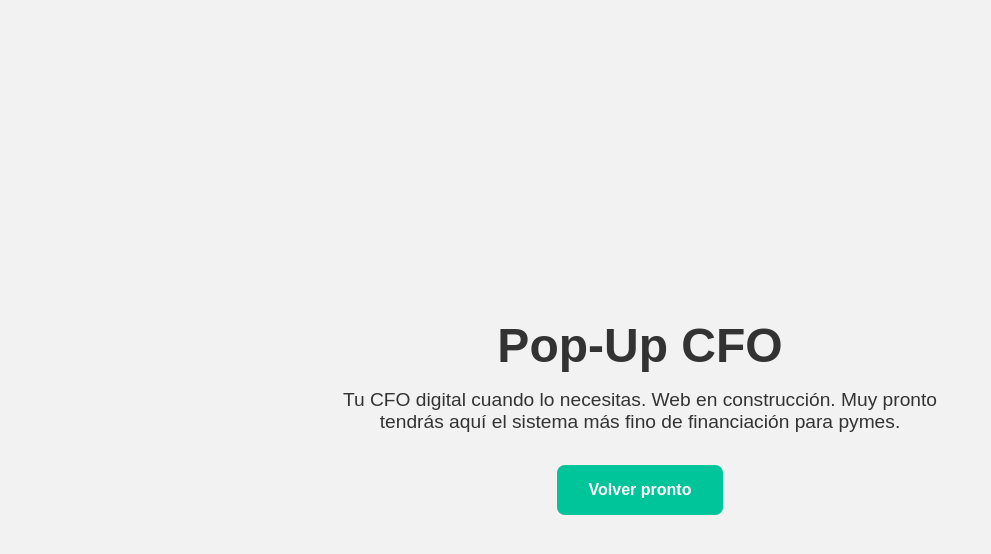
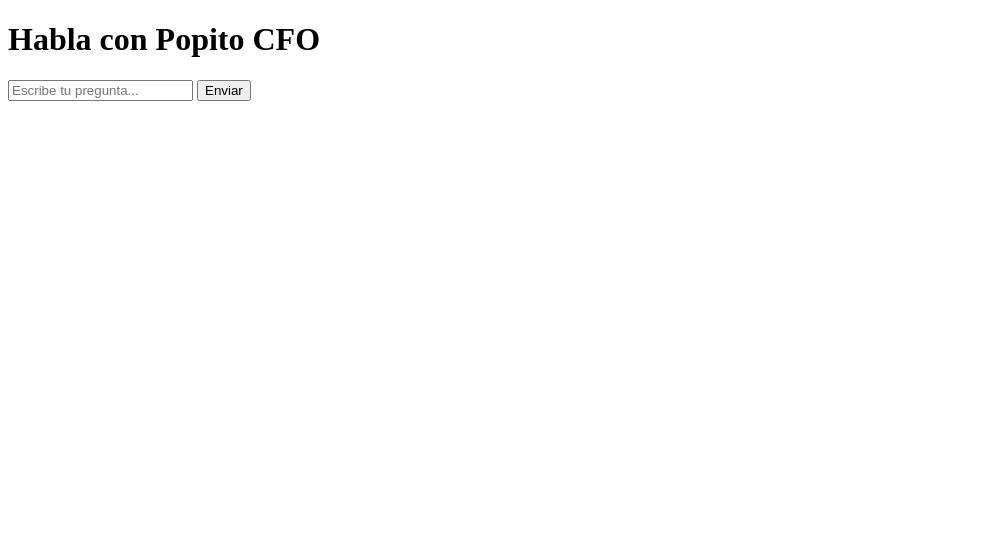
Before and after one commit to PopUpCFO/popupcfo-site, a plain HTML site: page index.html in a window 1280 px wide. Shown: the whole page, without its empty margins (0-991 px from the left). Drawn offline with Linux system fonts and the light colour scheme.

Commit message:
index.html

```diff
--- a/index.html
+++ b/index.html
@@ -2,53 +2,34 @@
 <html lang="es">
 <head>
   <meta charset="UTF-8">
-  <meta name="viewport" content="width=device-width, initial-scale=1.0">
   <title>Pop-Up CFO</title>
-  <style>
-    body {
-      font-family: 'Arial', sans-serif;
-      background-color: #f2f2f2;
-      margin: 0;
-      padding: 0;
-      display: flex;
-      flex-direction: column;
-      align-items: center;
-      justify-content: center;
-      height: 100vh;
-      color: #333;
-    }
-
-    h1 {
-      font-size: 3rem;
-      margin-bottom: 1rem;
-    }
-
-    p {
-      font-size: 1.2rem;
-      text-align: center;
-      max-width: 600px;
-      margin: 0 auto;
-    }
-
-    .cta {
-      margin-top: 2rem;
-      background-color: #00c49a;
-      color: white;
-      padding: 1rem 2rem;
-      text-decoration: none;
-      border-radius: 8px;
-      font-weight: bold;
-      font-size: 1rem;
-    }
-
-    .cta:hover {
-      background-color: #00967c;
-    }
-  </style>
 </head>
 <body>
-  <h1>Pop-Up CFO</h1>
-  <p>Tu CFO digital cuando lo necesitas. Web en construcción. Muy pronto tendrás aquí el sistema más fino de financiación para pymes.</p>
-  <a href="#" class="cta">Volver pronto</a>
+  <h1>Habla con Popito CFO</h1>
+  <form id="chat-form">
+    <input type="text" id="user-input" placeholder="Escribe tu pregunta..." required />
+    <button type="submit">Enviar</button>
+  </form>
+  <div id="response-box"></div>
+
+  <script>
+    const form = document.getElementById('chat-form');
+    const input = document.getElementById('user-input');
+    const responseBox = document.getElementById('response-box');
+
+    form.addEventListener('submit', async (e) => {
+      e.preventDefault();
+      const message = input.value;
+
+      const res = await fetch('/api/chat', {
+        method: 'POST',
+        headers: { 'Content-Type': 'application/json' },
+        body: JSON.stringify({ message }),
+      });
+
+      const data = await res.json();
+      responseBox.innerText = data.response || data.error || 'Sin respuesta.';
+    });
+  </script>
 </body>
 </html>
```
